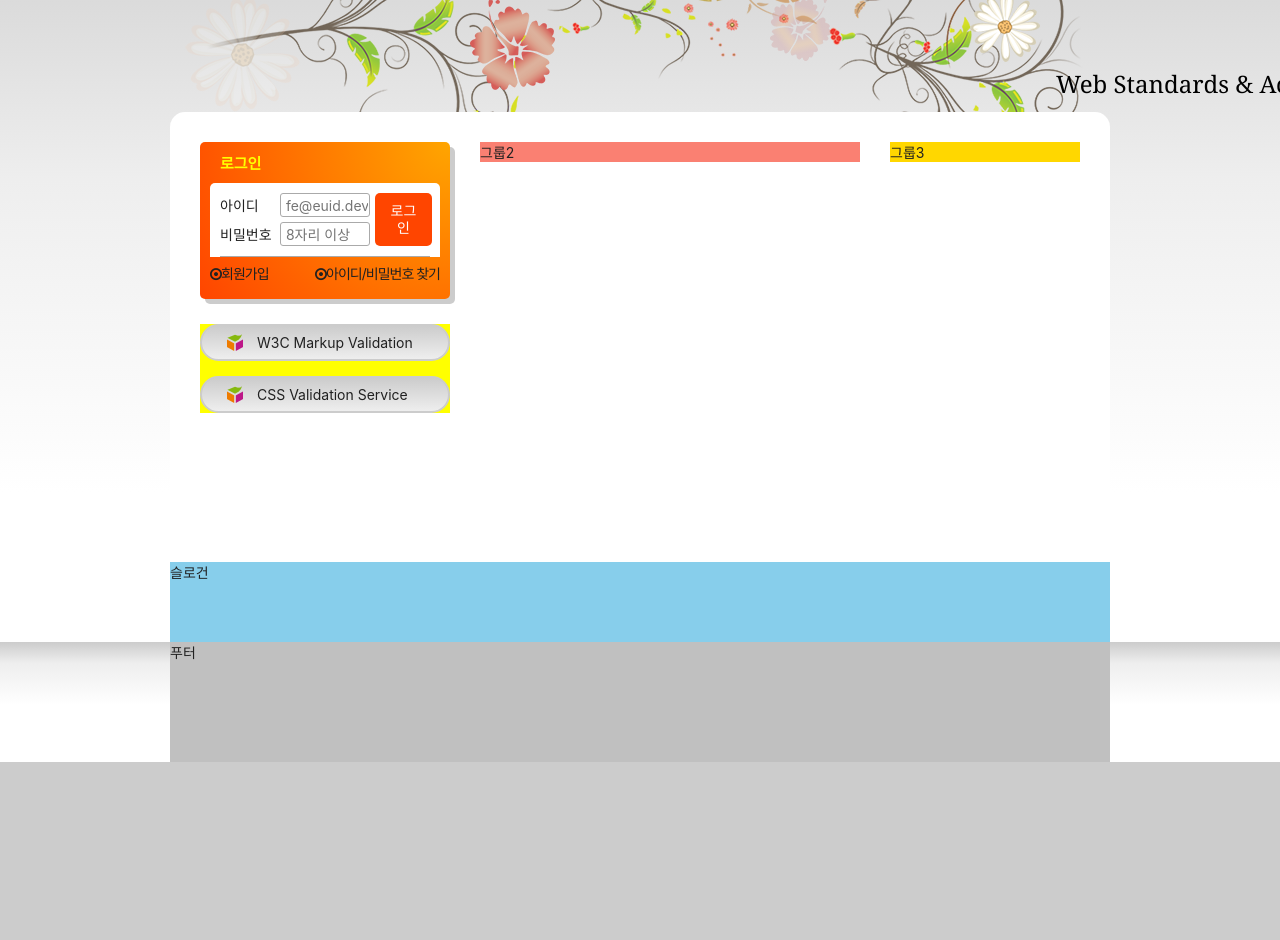
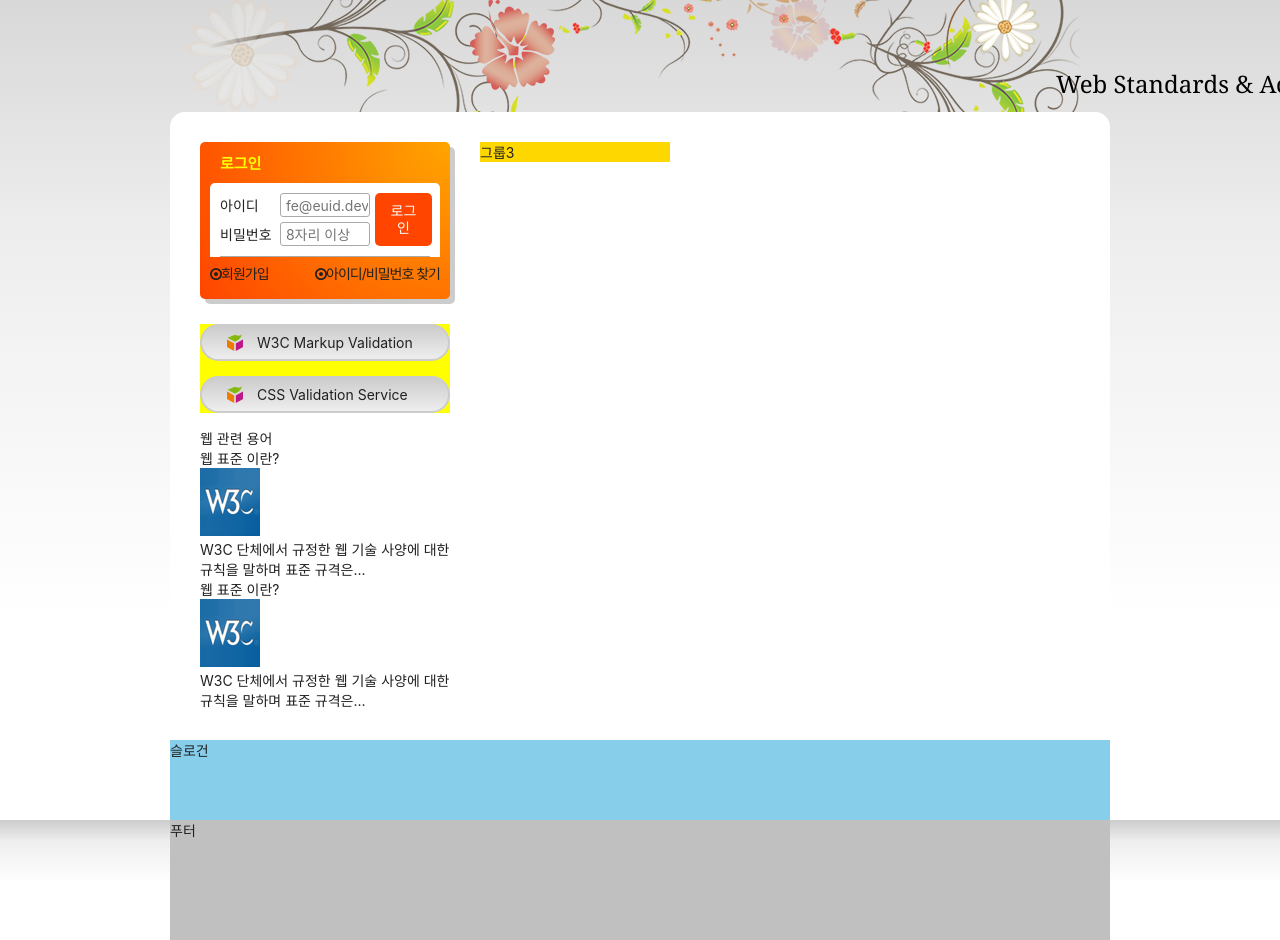
Before and after one commit to hyunwlee-dev/HTML5, a plain HTML site: page index.html in a window 1280 px wide. Shown: the part 135-1075 px from the top of the page. Before the commit the page ends 897 px from the top, so only its background shows below. Drawn offline with Linux system fonts and the light colour scheme; a web font is replaced by a local one.

Commit message:
웹 관련 용어 마크업

```diff
--- a/index.html
+++ b/index.html
@@ -172,8 +172,31 @@
           </a>
         </li>
       </ul>
+      <section class="term">
+        <h2 class="term-title">웹 관련 용어</h2>
+        <dl class="term-list">
+          <div>
+            <dt class="term-list-subject">웹 표준 이란?</dt>
+            <dd class="term-list-thumbnail">
+              <img src="./assets/web_standards.gif" alt="W3C 로고" />
+            </dd>
+            <dd class="term-list-brief">
+              W3C 단체에서 규정한 웹 기술 사양에 대한 규칙을 말하며 표준 규격은...
+            </dd>
+          </div>
+          <div class="cross">
+            <dt class="term-list-subject">웹 표준 이란?</dt>
+            <dd class="term-list-thumbnail">
+              <img src="./assets/web_standards.gif" alt="W3C 로고" />
+            </dd>
+            <dd class="term-list-brief">
+              W3C 단체에서 규정한 웹 기술 사양에 대한 규칙을 말하며 표준 규격은...
+            </dd>
+          </div>
+        </dl>
+      </section>
     </div>
-    <div class="group group2">그룹2</div>
+    <div class="group group2"></div>
     <div class="group group3">그룹3</div>
   </main>
   <article class="slogan">슬로건</article>
--- a/styles/style.css
+++ b/styles/style.css
@@ -138,7 +138,6 @@ body {
 
 .menu-item {
   float: left;
-  border-left: #fff;
   /* position: relative; */
 }
 
@@ -168,7 +167,7 @@ body {
 
 .sub-menu {
   position: absolute;
-  top: 47px;
+  /* top: 47px; */
   display: none;
   padding: 4px 0;
 }
```
